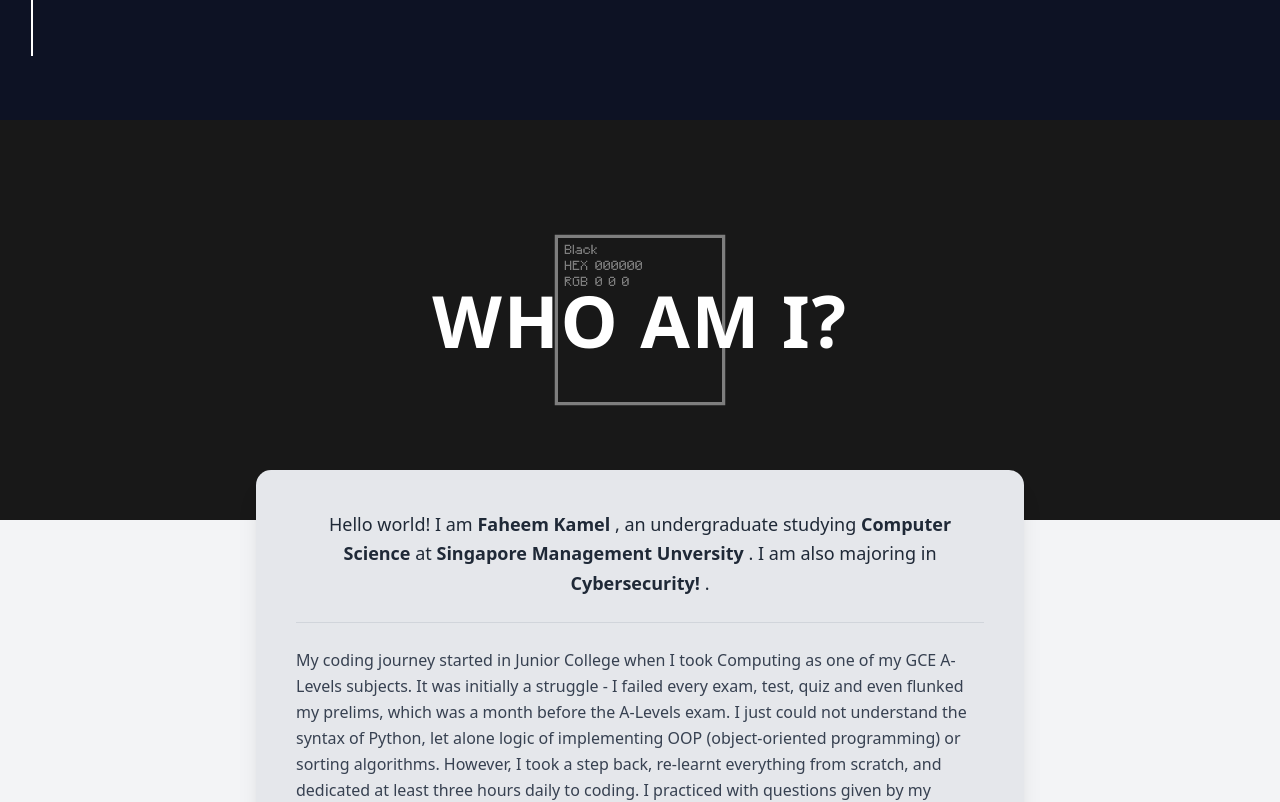
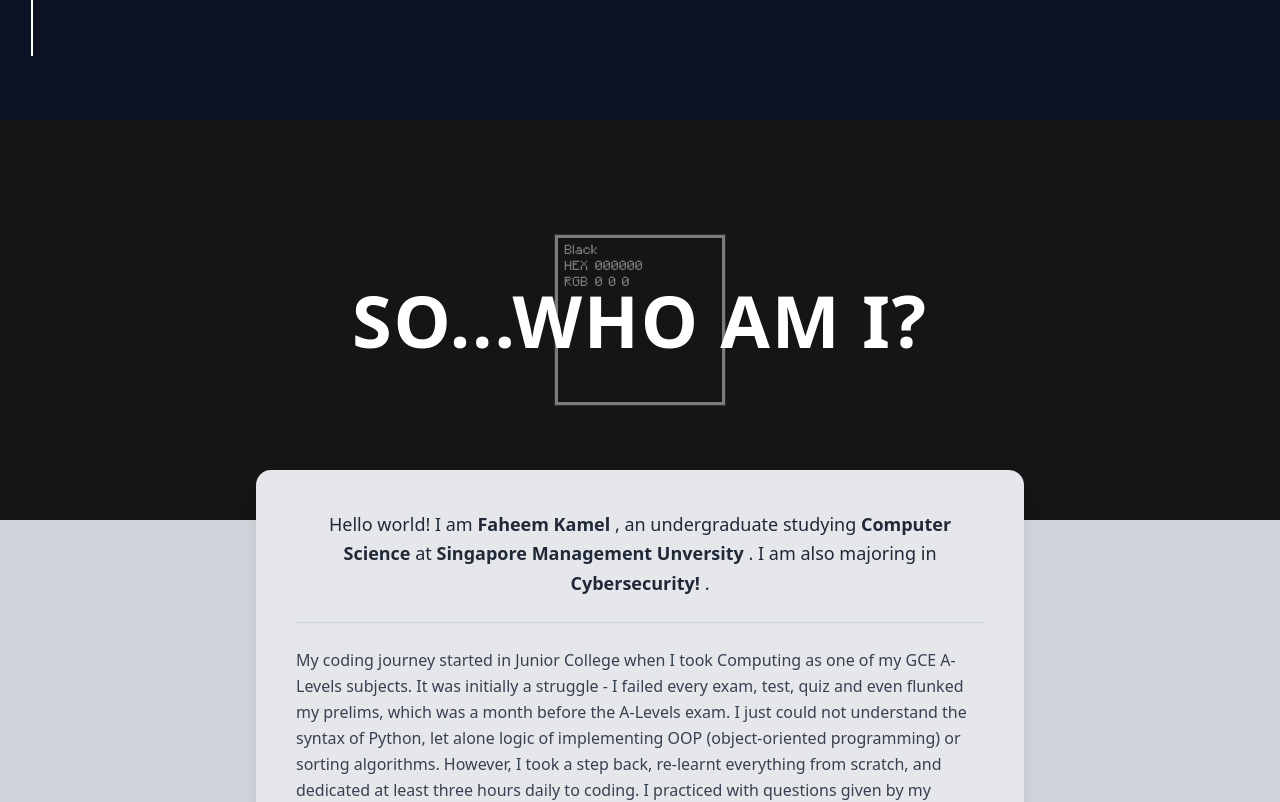
Before and after one commit to f4heemmmmm/faheem-website, a Next.js app in the folder my-portfolio/: page / in a window 1280 px wide. Shown: the part 680-1482 px from the top of the page. Built offline with nearby package versions, Linux system fonts and the light colour scheme.

Commit message:
reformatted index.tsx

```diff
--- a/my-portfolio/src/pages/index.tsx
+++ b/my-portfolio/src/pages/index.tsx
@@ -5,8 +5,8 @@ import "swiper/css";
 import "swiper/css/navigation";
 import "swiper/css/pagination";
 import Image from "next/image";
-import { useState, useRef, useEffect, MutableRefObject } from "react";
-import { SkillsList } from "@/components/SkillsList";
+import { useState } from "react";
+import { motion } from "framer-motion";
 
 // Section Imports
 import Home from "@/components/sections/Home";
@@ -15,82 +15,59 @@ import Experiences from "@/components/sections/Experiences";
 import Projects from "@/components/sections/Projects";
 import Skills from "@/components/sections/Skills";
 
-import { gsap } from "gsap";
-import { ScrollTrigger } from "gsap/ScrollTrigger";
-import { Card, CardContent } from "@/components/ui/card";
-import { Code, Database, Globe, Languages, Server } from "lucide-react";
-import { motion, useMotionValue, useTransform } from "framer-motion";
 
 
-import SkillsCard from "@/components/SkillsCard";
-import Tilt from "react-parallax-tilt";
-
-
-export default function Index() {
-
+export default function Main() {
+    // Consts for 'Skills' section effects.
     const [mousePosition, setMousePosition] = useState({ x: 0, y: 0 });
 
-    const handleMouseMove = (e: { clientX: any; clientY: any; }) => {
-        setMousePosition({ x: e.clientX , y: e.clientY });
-      };
+    const handleMouseMove = (e: { clientX: any; clientY: any;}) => {
+        setMousePosition({ x: e.clientX, y: e.clientY });
+    }
 
-
-
-    return (
+    return(
         <div>
-            {/* HOME */}
+            {/* SECTION 1: HOME */}
             <section id = "home" className = "bg-[#0D1224] min-h-screen flex flex-col items-center justify-center px-6">
                 <Home />
             </section>
-
-            {/* ABOUT ME */}
-            <section id="about" className="relative min-h-screen bg-gray-100 flex flex-col items-center pb-16 md:pb-24">
-                {/* Background Section */}
-                <div className="relative w-full h-[40vh] md:h-[50vh] overflow-hidden">
+            {/* SECTION 2: ABOUT ME */}
+            <section id = "about" className = "min-h-screen relative bg-gray-300 flex flex-col items-center pb-16 md:pb-24">
+                <div className = "relative w-full h-[40vh] md:h-[50vh] overflow-hidden">
                     <Image
-                        src="/assets/images/about-me.jpg"
-                        alt="background"
-                        layout="fill"
-                        objectFit="cover"
-                        className="opacity-80"
+                        src = "/assets/images/about-me.jpg"
+                        alt = "background image"
+                        layout = "fill"
+                        objectFit = "cover"
+                        className = "opacity-80"
                     />
-                    <div className="absolute inset-0 flex items-center justify-center bg-black bg-opacity-50">
-                        <h2 className="text-5xl md:text-7xl font-bold text-white uppercase text-center tracking-wide">
-                            Who Am I?
-                        </h2>
+                    <div className = "absolute inset-0 flex items-center justify-center bg-black bg-opacity-50">
+                        <h2 className = "text-5xl md:text-7xl font-bold text-white uppercase text-center tracking-wide"> SO...WHO AM I? </h2>
                     </div>
                 </div>
                 <About />
             </section>
-            {/* EXPERIENCE */}
+            {/* SECTION 3: EXPERIENCES */}
             <section id = "experiences" className = "min-h-screen py-12 bg-gray-600">
                 <Experiences />
             </section>
-        {/* PROJECTS */}
+            {/* SECTION 4: PROJECTS */}
             <section id = "projects" className = "min-h-screen relative w-full px-6 sm:px-12 py-16">
                 <h2 className = "text-4xl font-semibold text-center"> projects </h2>
-            <p className = " text-center text-gray-600 mt-2 max-w-lg mx-auto">
-                take a look at the projects i have embarked on
+                <p className = "text-center text-gray-600 mt-2 max-w-lg mx-auto">
+                    take a look at some of the projects that i have embarked on.
                 </p>
                 <Projects />
             </section>
-
-
-        <section
-      id="skills"
-      className="relative py-16 bg-gradient-to-br from-gray-900 via-gray-800 to-gray-900 text-white overflow-hidden"
-      onMouseMove={handleMouseMove}
-    >
-      {/* Light Effect */}
+            {/* SECTION 5: SKILLS */}
+            <section id = "skills" className = "min-h-screen relative py-16 bg-gradient-to-br from-gray-900 via-gray-800 to-gray-900 text-white overflow-hidden" onMouseMove = {handleMouseMove}>
                 <motion.div
-        className="absolute inset-0 pointer-events-none"
-        style={{
-          background: `radial-gradient(circle at ${mousePosition.x}px ${mousePosition.y}px, rgba(255,255,255,0.15), transparent 400px)`,
+                    className = "absolute inset-0 pointer-events-none"
+                    style = {{
+                        background: `radial-gradient(circle at ${mousePosition.x}px ${mousePosition.y}px, rgba(255, 255, 255, 0.15), transparent 400px)`
                     }}
                 />
                 <Skills />
-
-
             </section>
         </div>
     );
```
Lines whose indentation alone changed are shown as unchanged.
